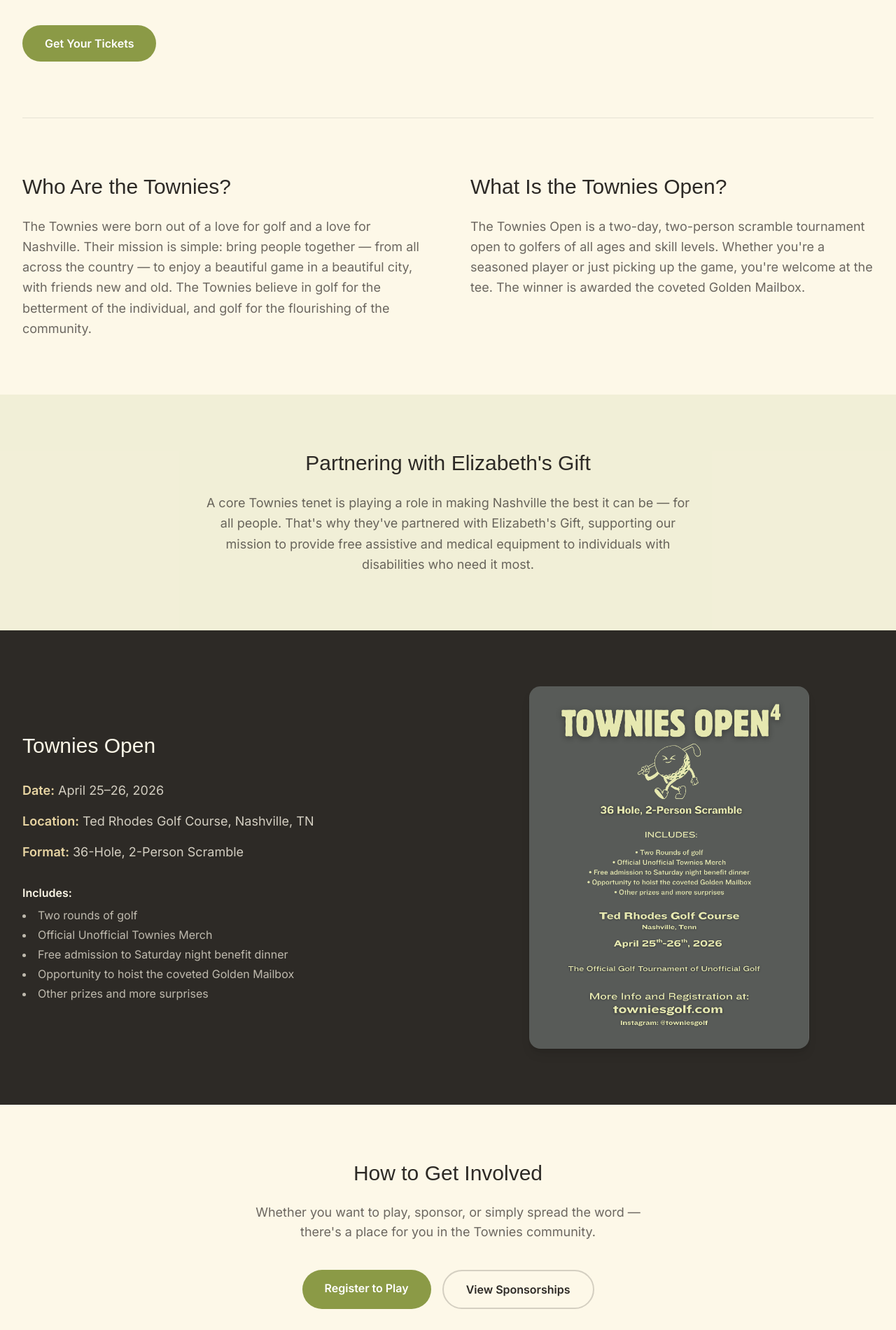
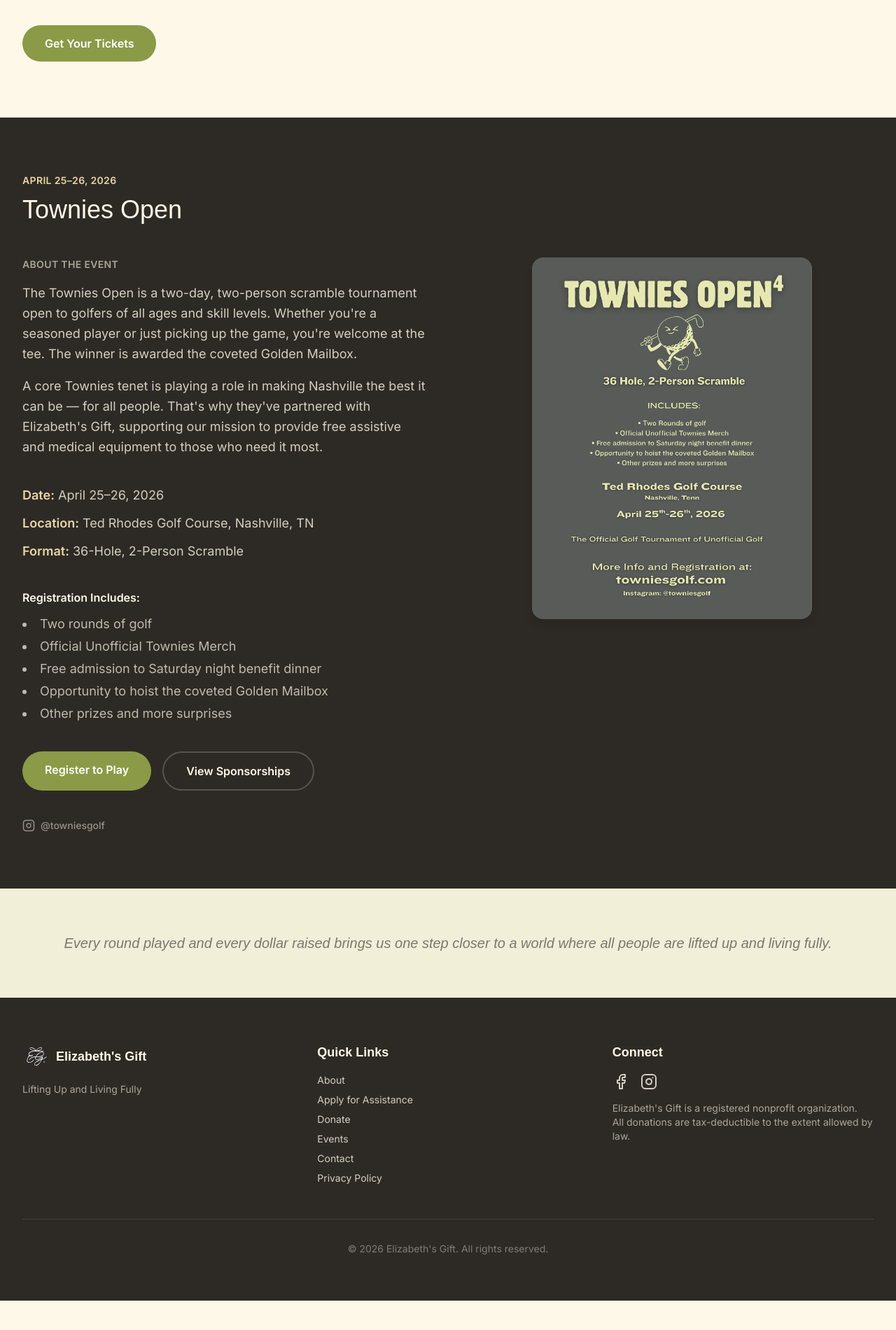
Before and after one commit to smithstephen891-arch/EG-website, a Next.js app: page /events in a window 1280 px wide. Shown: the part 880-2781 px from the top of the page at 70% size. After the commit the page ends 2739 px from the top, so only its background shows below. Built offline with nearby package versions, Linux system fonts and the light colour scheme; a web font is replaced by a local one.

Commit message:
Restructure events page into two distinct sections

```diff
--- a/src/app/events/page.tsx
+++ b/src/app/events/page.tsx
@@ -5,7 +5,7 @@
 export const metadata: Metadata = {
   title: "Events — Elizabeth's Gift",
   description:
-    "Learn about the Townies Open golf tournament benefiting Elizabeth's Gift.",
+    "Upcoming events benefiting Elizabeth's Gift, including the April 25 Benefit Dinner and the Townies Open golf tournament.",
 };
 
 export default function EventsPage() {
@@ -23,11 +23,10 @@
         </div>
       </section>
 
-      {/* Benefit Dinner */}
+      {/* ── EVENT 1: Benefit Dinner ── */}
       <section className="bg-cream">
         <div className="mx-auto max-w-7xl px-4 sm:px-6 lg:px-8 py-20">
           <div className="max-w-3xl">
-            <div>
             <p className="text-olive font-semibold text-sm uppercase tracking-wide mb-3">
               April 25, 2026
             </p>
@@ -65,71 +64,38 @@
             </a>
           </div>
         </div>
-        </div>
       </section>
 
-      {/* Divider */}
-      <div className="mx-auto max-w-7xl px-4 sm:px-6 lg:px-8">
-        <hr className="border-charcoal/10" />
-      </div>
+      {/* ── EVENT 2: Townies Open ── */}
+      <section className="bg-charcoal text-cream">
+        <div className="mx-auto max-w-7xl px-4 sm:px-6 lg:px-8 py-20">
+          <p className="text-gold font-semibold text-sm uppercase tracking-wide mb-3">
+            April 25–26, 2026
+          </p>
+          <h2 className="font-serif text-3xl md:text-4xl text-cream mb-12">
+            Townies Open
+          </h2>
 
-      {/* About Townies */}
-      <section className="bg-cream">
-        <div className="mx-auto max-w-7xl px-4 sm:px-6 lg:px-8 py-20">
-          <div className="grid grid-cols-1 md:grid-cols-2 gap-16">
+          <div className="grid grid-cols-1 md:grid-cols-2 gap-16 items-start">
+            {/* Left: Details */}
+            <div className="space-y-10">
               <div>
-              <h2 className="font-serif text-3xl text-charcoal mb-6">
-                Who Are the Townies?
-              </h2>
-              <p className="text-charcoal/70 text-lg leading-relaxed">
-                The Townies were born out of a love for golf and a love for
-                Nashville. Their mission is simple: bring people together — from
-                all across the country — to enjoy a beautiful game in a beautiful
-                city, with friends new and old. The Townies believe in golf for
-                the betterment of the individual, and golf for the flourishing of
-                the community.
-              </p>
-            </div>
-            <div>
-              <h2 className="font-serif text-3xl text-charcoal mb-6">
-                What Is the Townies Open?
-              </h2>
-              <p className="text-charcoal/70 text-lg leading-relaxed">
+                <p className="font-semibold text-cream/60 text-sm uppercase tracking-wide mb-4">About the Event</p>
+                <p className="text-cream/80 text-lg leading-relaxed mb-4">
                   The Townies Open is a two-day, two-person scramble tournament
                   open to golfers of all ages and skill levels. Whether you&apos;re a
                   seasoned player or just picking up the game, you&apos;re welcome at
                   the tee. The winner is awarded the coveted Golden Mailbox.
                 </p>
-            </div>
-          </div>
-        </div>
-      </section>
-
-      {/* Partnership */}
-      <section className="bg-olive/10">
-        <div className="mx-auto max-w-3xl px-4 sm:px-6 lg:px-8 py-20 text-center">
-          <h2 className="font-serif text-3xl text-charcoal mb-6">
-            Partnering with Elizabeth&apos;s Gift
-          </h2>
-          <p className="text-charcoal/70 text-lg leading-relaxed">
-            A core Townies tenet is playing a role in making Nashville the best
-            it can be — for all people. That&apos;s why they&apos;ve partnered with
-            Elizabeth&apos;s Gift, supporting our mission to provide free assistive
-            and medical equipment to individuals with disabilities who need it
-            most.
+                <p className="text-cream/80 text-lg leading-relaxed">
+                  A core Townies tenet is playing a role in making Nashville the
+                  best it can be — for all people. That&apos;s why they&apos;ve partnered
+                  with Elizabeth&apos;s Gift, supporting our mission to provide free
+                  assistive and medical equipment to those who need it most.
                 </p>
               </div>
-      </section>
 
-      {/* Event Details */}
-      <section className="bg-charcoal text-cream">
-        <div className="mx-auto max-w-7xl px-4 sm:px-6 lg:px-8 py-20">
-          <div className="grid grid-cols-1 md:grid-cols-2 gap-12 items-center">
-            <div>
-              <h2 className="font-serif text-3xl text-cream mb-8">
-                Townies Open
-              </h2>
-              <div className="space-y-4 text-cream/80">
+              <div className="space-y-3 text-cream/80">
                 <p className="text-lg">
                   <span className="text-gold font-semibold">Date:</span> April 25–26, 2026
                 </p>
@@ -139,9 +105,11 @@
                 <p className="text-lg">
                   <span className="text-gold font-semibold">Format:</span> 36-Hole, 2-Person Scramble
                 </p>
-                <div className="pt-4">
-                  <p className="font-semibold text-cream mb-2">Includes:</p>
-                  <ul className="list-disc list-inside space-y-1 text-cream/70">
+              </div>
+
+              <div>
+                <p className="font-semibold text-cream mb-3">Registration Includes:</p>
+                <ul className="list-disc list-inside space-y-1 text-cream/70 text-lg">
                   <li>Two rounds of golf</li>
                   <li>Official Unofficial Townies Merch</li>
                   <li>Free admission to Saturday night benefit dinner</li>
@@ -149,8 +117,38 @@
                   <li>Other prizes and more surprises</li>
                 </ul>
               </div>
+
+              <div className="flex flex-col sm:flex-row gap-4">
+                <a
+                  href="https://towniesgolf.com"
+                  target="_blank"
+                  rel="noopener noreferrer"
+                  className="inline-block rounded-full bg-olive px-8 py-3.5 font-semibold text-white hover:bg-olive-light transition-colors text-center"
+                >
+                  Register to Play
+                </a>
+                <a
+                  href="https://towniesgolf.com"
+                  target="_blank"
+                  rel="noopener noreferrer"
+                  className="inline-block rounded-full border-2 border-cream/20 px-8 py-3.5 font-semibold text-cream hover:border-cream/40 transition-colors text-center"
+                >
+                  View Sponsorships
+                </a>
               </div>
+
+              <a
+                href="https://instagram.com/towniesgolf"
+                target="_blank"
+                rel="noopener noreferrer"
+                className="flex items-center gap-2 text-cream/50 hover:text-cream transition-colors w-fit"
+              >
+                <Instagram size={18} />
+                <span className="text-sm font-medium">@towniesgolf</span>
+              </a>
             </div>
+
+            {/* Right: Image */}
             <div className="flex justify-center">
               <Image
                 src="/images/townies/2026-registration.png"
@@ -160,48 +158,6 @@
                 className="rounded-2xl shadow-lg"
               />
             </div>
-          </div>
-        </div>
-      </section>
-
-      {/* CTA */}
-      <section className="bg-cream">
-        <div className="mx-auto max-w-7xl px-4 sm:px-6 lg:px-8 py-20 text-center">
-          <h2 className="font-serif text-3xl text-charcoal mb-6">
-            How to Get Involved
-          </h2>
-          <p className="text-charcoal/70 text-lg mb-10 max-w-xl mx-auto">
-            Whether you want to play, sponsor, or simply spread the word —
-            there&apos;s a place for you in the Townies community.
-          </p>
-          <div className="flex flex-col sm:flex-row gap-4 justify-center">
-            <a
-              href="https://towniesgolf.com"
-              target="_blank"
-              rel="noopener noreferrer"
-              className="rounded-full bg-olive px-8 py-3.5 font-semibold text-white hover:bg-olive-light transition-colors"
-            >
-              Register to Play
-            </a>
-            <a
-              href="https://towniesgolf.com"
-              target="_blank"
-              rel="noopener noreferrer"
-              className="rounded-full border-2 border-charcoal/20 px-8 py-3.5 font-semibold text-charcoal hover:border-charcoal/40 transition-colors"
-            >
-              View Sponsorships
-            </a>
-          </div>
-          <div className="mt-8 flex justify-center">
-            <a
-              href="https://instagram.com/towniesgolf"
-              target="_blank"
-              rel="noopener noreferrer"
-              className="flex items-center gap-2 text-charcoal/60 hover:text-charcoal transition-colors"
-            >
-              <Instagram size={20} />
-              <span className="text-sm font-medium">@towniesgolf</span>
-            </a>
           </div>
         </div>
       </section>
```
Lines whose indentation alone changed are shown as unchanged.
